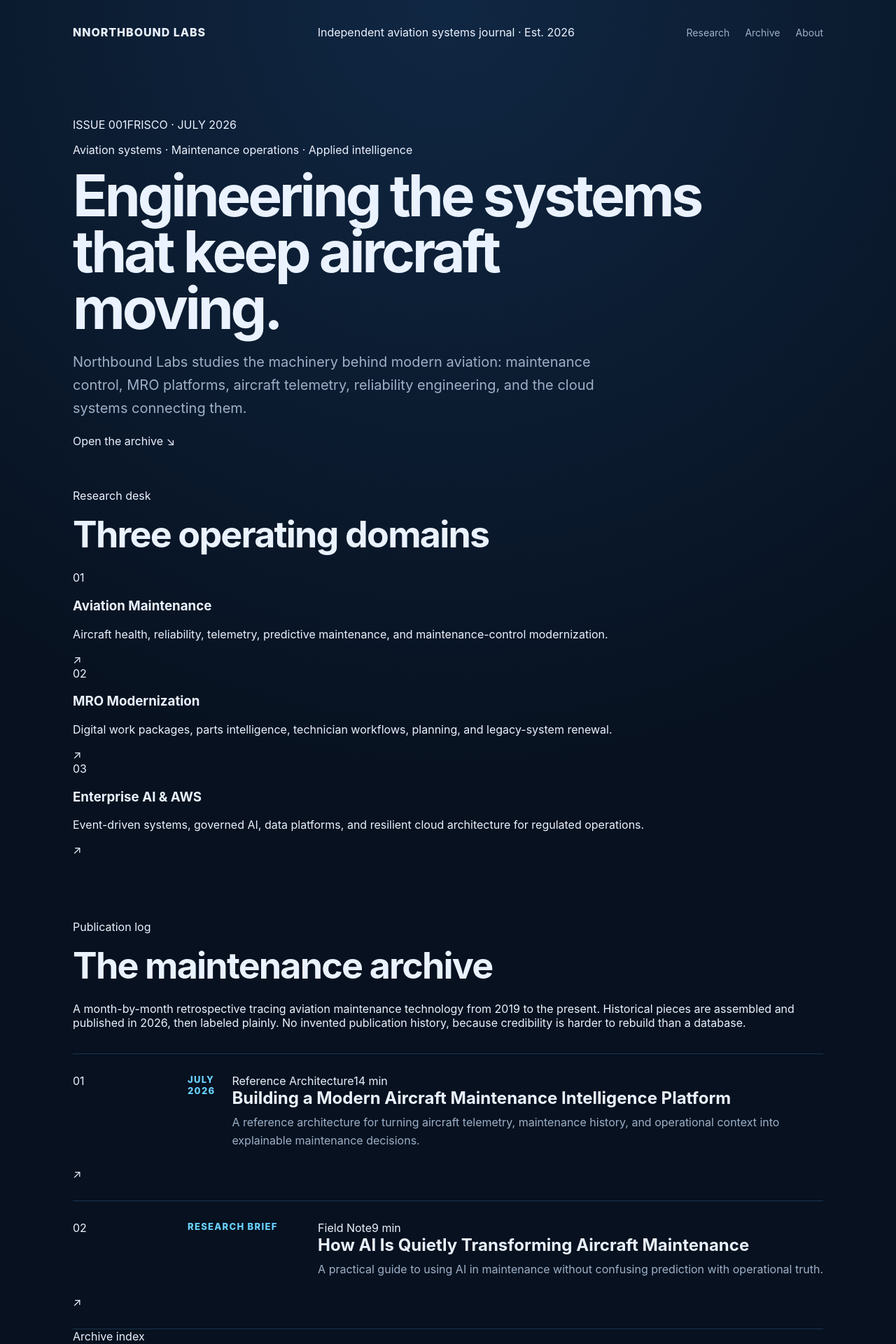
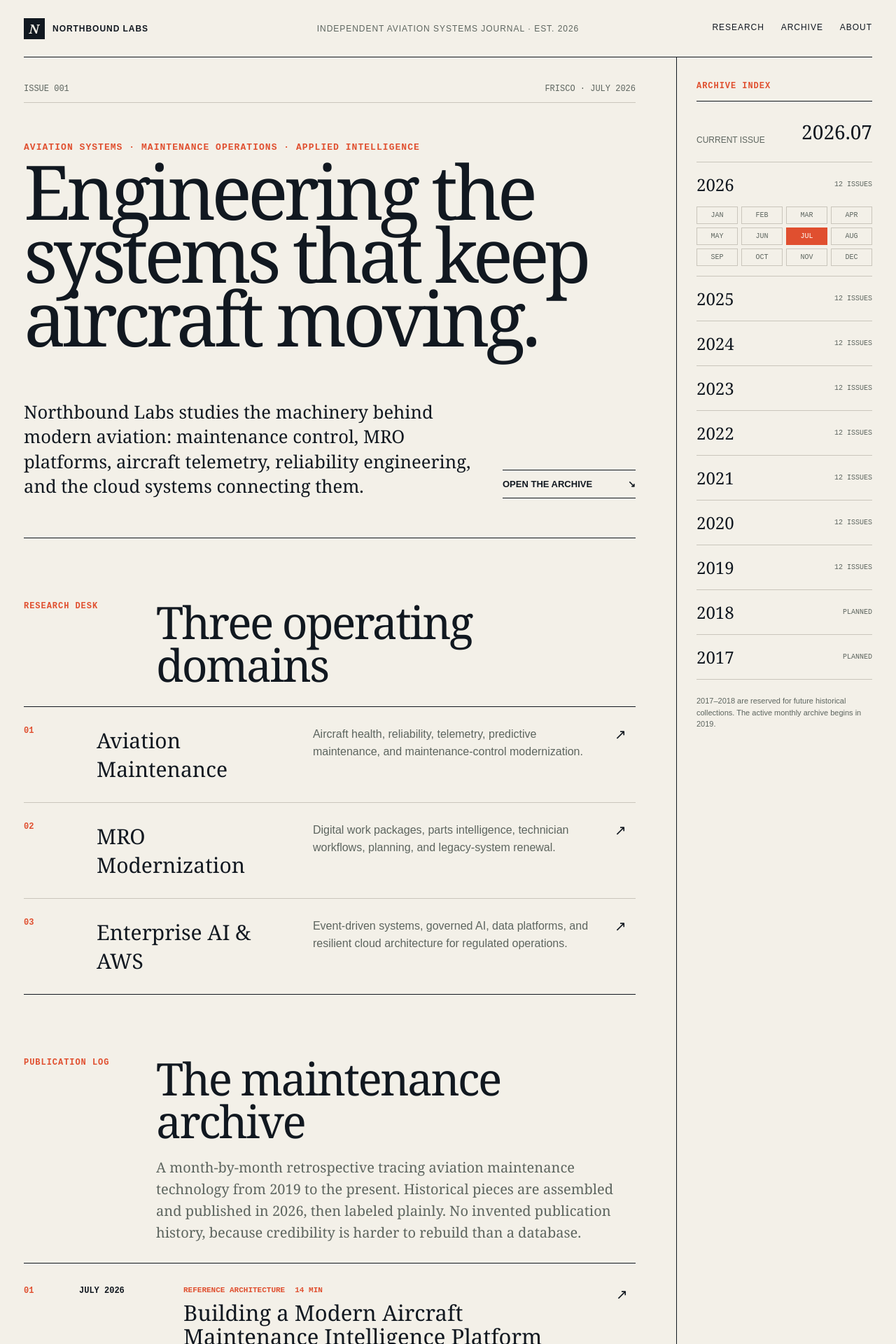
Before and after one commit to ckoredla/CK_Docs, a Next.js app: page / in a window 1280 px wide. Shown: the top 1920 px of the page at 70% size. Built offline with nearby package versions, Linux system fonts and the light colour scheme.

Commit message:
Introduce bespoke editorial layout and archive year rail

```diff
--- a/app/globals.css
+++ b/app/globals.css
@@ -1,44 +1,301 @@
 :root {
-  color-scheme: dark;
-  --bg: #07111f;
-  --panel: #0d1b2d;
-  --text: #eaf2ff;
-  --muted: #9db0c8;
-  --accent: #69d2ff;
-  --line: #1d3550;
+  color-scheme: light;
+  --paper: #f3f0e8;
+  --ink: #111820;
+  --muted: #5d655f;
+  --line: #c9c5bb;
+  --accent: #e04f2f;
+  --accent-soft: #f2d6ca;
+  --navy: #14263a;
+  --white: #fffdf7;
 }
+
 * { box-sizing: border-box; }
 html { scroll-behavior: smooth; }
-body { margin: 0; background: radial-gradient(circle at top, #102743 0, var(--bg) 45%); color: var(--text); font-family: Inter, ui-sans-serif, system-ui, sans-serif; }
+body {
+  margin: 0;
+  background: var(--paper);
+  color: var(--ink);
+  font-family: Arial, Helvetica, sans-serif;
+}
 a { color: inherit; text-decoration: none; }
-main { max-width: 1120px; margin: 0 auto; padding: 28px 24px 72px; }
-nav { display: flex; justify-content: space-between; align-items: center; padding: 8px 0 40px; }
-.brand { font-weight: 800; letter-spacing: .06em; }
-.navlinks { display: flex; gap: 22px; color: var(--muted); font-size: 14px; }
-.hero { padding: 72px 0 58px; }
-.kicker { color: var(--accent); text-transform: uppercase; letter-spacing: .16em; font-size: 12px; font-weight: 800; }
-h1 { max-width: 900px; margin: 14px 0 20px; font-size: clamp(44px, 7vw, 82px); line-height: .98; letter-spacing: -.05em; }
-h2 { margin: 14px 0 20px; font-size: clamp(34px, 5vw, 52px); letter-spacing: -.035em; }
-.lead, .section-intro { max-width: 780px; color: var(--muted); font-size: 20px; line-height: 1.65; }
-.cta { display: inline-flex; margin-top: 28px; padding: 14px 20px; border: 1px solid var(--accent); border-radius: 999px; color: var(--accent); font-weight: 700; }
-.grid { display: grid; grid-template-columns: repeat(3, 1fr); gap: 18px; }
-.card { min-height: 190px; padding: 24px; border: 1px solid var(--line); border-radius: 18px; background: linear-gradient(180deg, rgba(255,255,255,.035), rgba(255,255,255,.012)); }
-.card h3 { margin: 10px 0; font-size: 22px; }
-.card p, .meta { color: var(--muted); line-height: 1.6; }
-.publications { padding-top: 90px; }
-.publication-list { margin-top: 34px; border-top: 1px solid var(--line); }
-.publication { display: grid; grid-template-columns: 140px 1fr auto; gap: 24px; align-items: start; padding: 28px 0; border-bottom: 1px solid var(--line); }
-.publication:hover h3 { color: var(--accent); }
-.publication-date { color: var(--accent); font-size: 13px; font-weight: 800; text-transform: uppercase; letter-spacing: .1em; }
-.publication h3 { margin: 0 0 8px; font-size: 24px; }
-.publication p { margin: 0; color: var(--muted); line-height: 1.6; }
-.article { max-width: 820px; margin: 0 auto; }
-.article h1 { font-size: clamp(42px, 6vw, 68px); }
-.article h2 { margin-top: 48px; font-size: 30px; }
-.article p, .article li { color: #c7d5e6; font-size: 18px; line-height: 1.8; }
-.callout { margin: 30px 0; padding: 22px; border-left: 4px solid var(--accent); background: var(--panel); }
-.diagram { white-space: pre-wrap; font-family: ui-monospace, SFMono-Regular, Menlo, monospace; border: 1px solid var(--line); border-radius: 16px; padding: 22px; overflow: auto; background: #06101c; color: #b9eaff; line-height: 1.6; }
-.diagram-title { margin-bottom: 12px; color: var(--text); font-family: Inter, ui-sans-serif, system-ui, sans-serif; font-weight: 800; }
-.archive-note { margin: 26px 0; padding: 18px 20px; border: 1px solid var(--line); border-radius: 14px; color: var(--muted); background: rgba(255,255,255,.025); }
-footer { margin-top: 72px; padding-top: 24px; border-top: 1px solid var(--line); color: var(--muted); }
-@media (max-width: 760px) { .grid { grid-template-columns: 1fr; } .navlinks { display: none; } .publication { grid-template-columns: 1fr auto; } .publication-date { grid-column: 1 / -1; } }
+main { width: min(1480px, 100%); margin: 0 auto; padding: 0 34px 46px; }
+
+.masthead {
+  min-height: 82px;
+  display: grid;
+  grid-template-columns: 1fr auto 1fr;
+  align-items: center;
+  border-bottom: 1px solid var(--ink);
+  font-size: 12px;
+  letter-spacing: .08em;
+  text-transform: uppercase;
+}
+.brand { display: inline-flex; align-items: center; gap: 11px; font-weight: 800; }
+.brand-mark {
+  display: inline-grid;
+  place-items: center;
+  width: 30px;
+  height: 30px;
+  background: var(--ink);
+  color: var(--paper);
+  font-family: Georgia, 'Times New Roman', serif;
+  font-size: 18px;
+  font-style: italic;
+}
+.brand-mark.small { width: 24px; height: 24px; font-size: 14px; }
+.edition { color: var(--muted); text-align: center; }
+.navlinks { justify-self: end; display: flex; gap: 24px; }
+.navlinks a { border-bottom: 1px solid transparent; padding-bottom: 3px; }
+.navlinks a:hover { border-color: var(--ink); }
+
+.layout {
+  display: grid;
+  grid-template-columns: minmax(0, 1fr) 280px;
+  gap: 58px;
+}
+.main-column { min-width: 0; }
+
+.hero {
+  min-height: 650px;
+  padding: 38px 0 56px;
+  display: flex;
+  flex-direction: column;
+  justify-content: space-between;
+  border-bottom: 1px solid var(--ink);
+}
+.issue-line {
+  display: flex;
+  justify-content: space-between;
+  padding-bottom: 12px;
+  border-bottom: 1px solid var(--line);
+  color: var(--muted);
+  font-family: 'Courier New', monospace;
+  font-size: 12px;
+}
+.eyebrow {
+  margin: 56px 0 10px;
+  color: var(--accent);
+  font-family: 'Courier New', monospace;
+  font-size: 13px;
+  font-weight: 700;
+  letter-spacing: .08em;
+  text-transform: uppercase;
+}
+h1 {
+  max-width: 1030px;
+  margin: 0;
+  font-family: Georgia, 'Times New Roman', serif;
+  font-size: clamp(64px, 8.4vw, 132px);
+  font-weight: 400;
+  line-height: .84;
+  letter-spacing: -.055em;
+}
+.hero-bottom {
+  display: grid;
+  grid-template-columns: minmax(0, 700px) auto;
+  gap: 44px;
+  align-items: end;
+  margin-top: 72px;
+}
+.lead {
+  margin: 0;
+  font-family: Georgia, 'Times New Roman', serif;
+  font-size: clamp(20px, 2vw, 29px);
+  line-height: 1.38;
+}
+.text-link {
+  display: inline-flex;
+  justify-content: space-between;
+  gap: 38px;
+  min-width: 190px;
+  padding: 12px 0;
+  border-top: 1px solid var(--ink);
+  border-bottom: 1px solid var(--ink);
+  font-size: 13px;
+  font-weight: 700;
+  text-transform: uppercase;
+}
+.text-link:hover { color: var(--accent); border-color: var(--accent); }
+
+.section-header {
+  display: grid;
+  grid-template-columns: 165px 1fr;
+  gap: 24px;
+  padding: 90px 0 28px;
+  border-bottom: 1px solid var(--ink);
+}
+.section-header > span {
+  color: var(--accent);
+  font-family: 'Courier New', monospace;
+  font-size: 12px;
+  font-weight: 700;
+  letter-spacing: .08em;
+  text-transform: uppercase;
+}
+h2 {
+  margin: 0;
+  font-family: Georgia, 'Times New Roman', serif;
+  font-size: clamp(44px, 5vw, 78px);
+  font-weight: 400;
+  line-height: .95;
+  letter-spacing: -.04em;
+}
+.topic-list { border-bottom: 1px solid var(--ink); }
+.topic-row {
+  display: grid;
+  grid-template-columns: 80px minmax(230px, .7fr) 1fr 30px;
+  gap: 24px;
+  align-items: start;
+  padding: 27px 0;
+  border-bottom: 1px solid var(--line);
+}
+.topic-row:last-child { border-bottom: 0; }
+.topic-index, .publication-number {
+  color: var(--accent);
+  font-family: 'Courier New', monospace;
+  font-size: 12px;
+  font-weight: 700;
+}
+.topic-row h3 {
+  margin: 0;
+  font-family: Georgia, 'Times New Roman', serif;
+  font-size: 30px;
+  font-weight: 400;
+}
+.topic-row p { margin: 0; color: var(--muted); line-height: 1.55; }
+.topic-arrow, .publication-arrow { font-size: 20px; }
+
+.publications { padding-bottom: 70px; }
+.archive-header { align-items: start; }
+.archive-header p {
+  max-width: 760px;
+  margin: 20px 0 0;
+  color: var(--muted);
+  font-family: Georgia, 'Times New Roman', serif;
+  font-size: 20px;
+  line-height: 1.55;
+}
+.publication {
+  display: grid;
+  grid-template-columns: 55px 125px 1fr 28px;
+  gap: 24px;
+  align-items: start;
+  padding: 32px 0;
+  border-bottom: 1px solid var(--line);
+}
+.publication:hover { background: var(--accent-soft); }
+.publication-date {
+  font-family: 'Courier New', monospace;
+  font-size: 12px;
+  font-weight: 700;
+  text-transform: uppercase;
+}
+.publication-meta {
+  display: flex;
+  gap: 14px;
+  margin-bottom: 9px;
+  color: var(--accent);
+  font-family: 'Courier New', monospace;
+  font-size: 11px;
+  font-weight: 700;
+  text-transform: uppercase;
+}
+.publication-copy h3 {
+  margin: 0;
+  font-family: Georgia, 'Times New Roman', serif;
+  font-size: 31px;
+  font-weight: 400;
+  line-height: 1.1;
+}
+.publication-copy p { max-width: 720px; margin: 12px 0 0; color: var(--muted); line-height: 1.55; }
+
+.year-rail { border-left: 1px solid var(--ink); }
+.rail-sticky { position: sticky; top: 0; padding: 34px 0 30px 28px; }
+.rail-label {
+  padding-bottom: 14px;
+  border-bottom: 1px solid var(--ink);
+  color: var(--accent);
+  font-family: 'Courier New', monospace;
+  font-size: 12px;
+  font-weight: 700;
+  letter-spacing: .08em;
+  text-transform: uppercase;
+}
+.rail-current { display: flex; justify-content: space-between; align-items: end; padding: 24px 0; border-bottom: 1px solid var(--line); }
+.rail-current span { color: var(--muted); font-size: 12px; text-transform: uppercase; }
+.rail-current strong { font-family: Georgia, 'Times New Roman', serif; font-size: 28px; font-weight: 400; }
+.year-list details { border-bottom: 1px solid var(--line); }
+.year-list summary {
+  list-style: none;
+  display: flex;
+  justify-content: space-between;
+  align-items: center;
+  padding: 15px 0;
+  cursor: pointer;
+  font-family: Georgia, 'Times New Roman', serif;
+  font-size: 24px;
+}
+.year-list summary::-webkit-details-marker { display: none; }
+.year-list summary span:last-child { color: var(--muted); font-family: 'Courier New', monospace; font-size: 10px; text-transform: uppercase; }
+.month-grid { display: grid; grid-template-columns: repeat(4, 1fr); gap: 5px; padding: 0 0 14px; }
+.month-grid span {
+  padding: 6px 3px;
+  border: 1px solid var(--line);
+  color: var(--muted);
+  font-family: 'Courier New', monospace;
+  font-size: 10px;
+  text-align: center;
+}
+.month-grid .active-month { background: var(--accent); border-color: var(--accent); color: var(--white); }
+.rail-note { margin-top: 22px; color: var(--muted); font-size: 11px; line-height: 1.5; }
+
+.site-footer {
+  display: grid;
+  grid-template-columns: 1fr 2fr 1fr;
+  gap: 30px;
+  align-items: start;
+  padding: 34px 0 0;
+  border-top: 1px solid var(--ink);
+  font-size: 12px;
+  text-transform: uppercase;
+}
+.site-footer > div:first-child { display: flex; align-items: center; gap: 10px; font-weight: 700; }
+.site-footer p { margin: 0; color: var(--muted); line-height: 1.5; text-transform: none; }
+.site-footer > div:last-child { text-align: right; }
+
+.article { max-width: 860px; margin: 0 auto; padding-top: 48px; }
+.article h1 { margin: 20px 0; font-size: clamp(52px, 7vw, 92px); line-height: .92; }
+.article h2 { margin-top: 62px; font-size: 42px; }
+.article p, .article li { color: #343a3d; font-family: Georgia, 'Times New Roman', serif; font-size: 20px; line-height: 1.72; }
+.meta { color: var(--muted); font-family: 'Courier New', monospace; font-size: 12px; text-transform: uppercase; }
+.callout { margin: 34px 0; padding: 24px; border-top: 1px solid var(--ink); border-bottom: 1px solid var(--ink); background: var(--accent-soft); }
+.diagram { white-space: pre-wrap; font-family: 'Courier New', monospace; border: 1px solid var(--ink); padding: 24px; overflow: auto; background: var(--navy); color: #dce8ef; line-height: 1.6; }
+.diagram-title { margin-bottom: 14px; color: var(--white); font-family: Arial, Helvetica, sans-serif; font-weight: 800; }
+.archive-note { margin: 28px 0; padding: 19px 20px; border-left: 5px solid var(--accent); background: var(--accent-soft); color: #4c504c; }
+
+@media (max-width: 1050px) {
+  .layout { grid-template-columns: 1fr; }
+  .year-rail { border-left: 0; border-top: 1px solid var(--ink); }
+  .rail-sticky { position: static; padding-left: 0; }
+  .year-list { display: grid; grid-template-columns: repeat(2, 1fr); gap: 0 24px; }
+}
+
+@media (max-width: 760px) {
+  main { padding: 0 18px 36px; }
+  .masthead { grid-template-columns: 1fr auto; }
+  .edition { display: none; }
+  .navlinks { gap: 13px; font-size: 10px; }
+  .hero { min-height: auto; }
+  h1 { font-size: clamp(58px, 18vw, 86px); }
+  .hero-bottom, .section-header { grid-template-columns: 1fr; }
+  .topic-row { grid-template-columns: 42px 1fr 20px; }
+  .topic-row p { grid-column: 2 / -1; }
+  .publication { grid-template-columns: 42px 1fr 22px; }
+  .publication-date { grid-column: 2 / 3; }
+  .publication-copy { grid-column: 2 / 3; }
+  .publication-arrow { grid-column: 3; grid-row: 1 / 4; }
+  .year-list { grid-template-columns: 1fr; }
+  .site-footer { grid-template-columns: 1fr; }
+  .site-footer > div:last-child { text-align: left; }
+}
```
